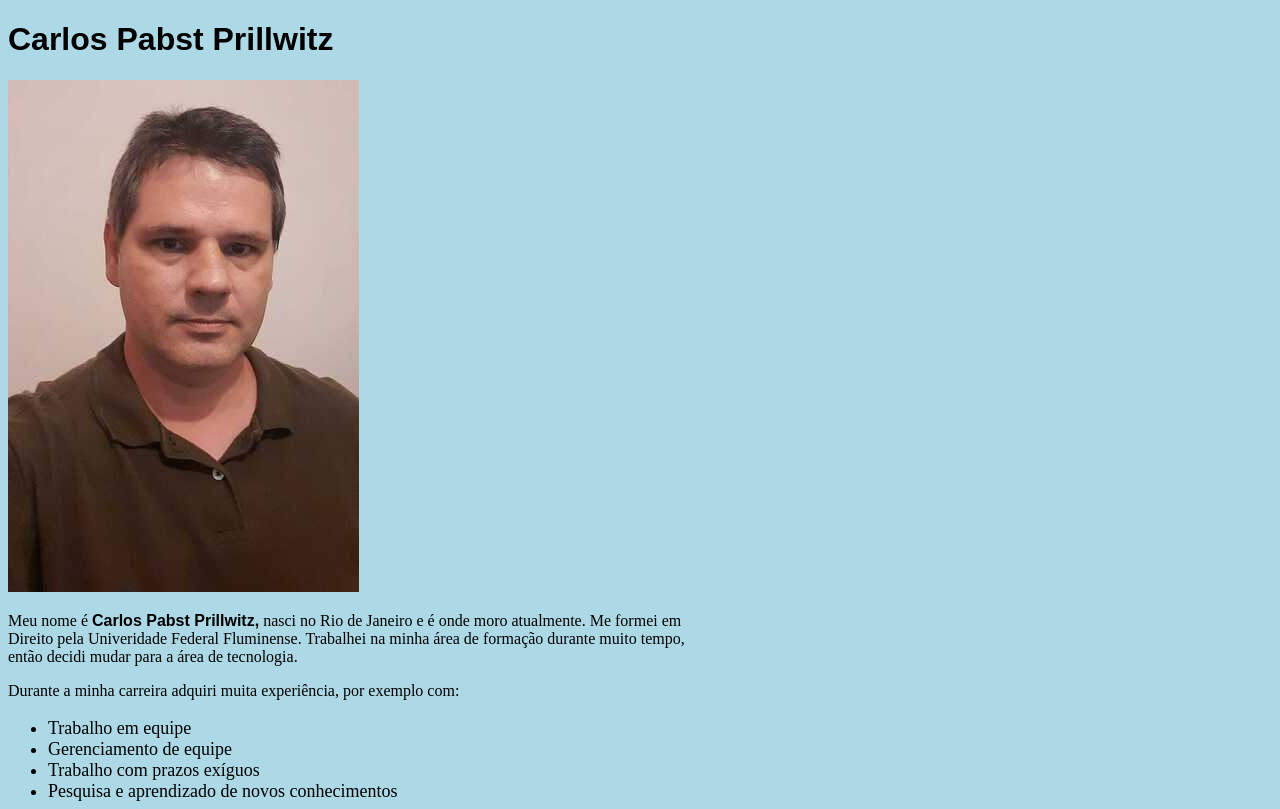
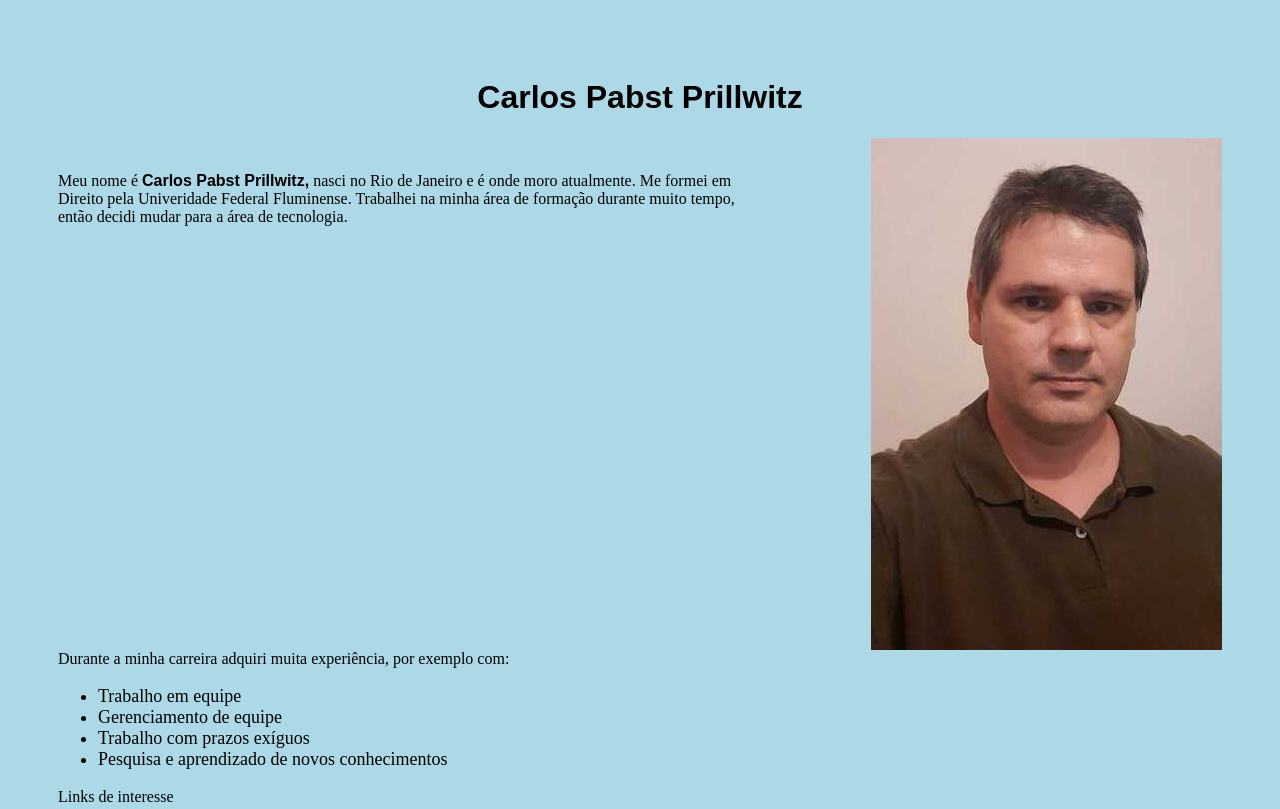
Before and after one commit to cprill/cprill.github.io, a plain HTML site: page index.html in a window 1280 px wide. Shown: the top 809 px of the page. Drawn offline with Linux system fonts and the light colour scheme.

Commit message:
primeiras alteracoes com box

```diff
--- a/index.html
+++ b/index.html
@@ -4,33 +4,22 @@
 <head>
   <meta charset="UTF-8">
   <title>Portifólio</title>
+  <link rel="stylesheet" href="style.css">
 
-  <style>
-
-    body {
-      background-color: lightblue;
-      /* color: lightblue; */
-    }
-    .nomeCarlos {
-      font-family: "Montserrat", sans-serif;
-    }
-    .lista {
-      font-size: large;
-    }
-
-  </style>
 </head>
 
 <body>
-
+  <div class="header">
     <h1 class="nomeCarlos" >Carlos Pabst Prillwitz</h1>
 
-
-    <img src="./image/foto_carlos.png" alt="Foto de Carlos">
-
+    <div>
+      <img src="./image/foto_carlos.png" alt="Foto de Carlos" class="fotoCarlos">
+      <div class="quemSou">
         <br><p>Meu nome é <strong class="nomeCarlos" >Carlos Pabst Prillwitz,</strong> nasci no Rio de Janeiro e é onde moro atualmente. Me formei em <br> Direito pela Univeridade Federal Fluminense. Trabalhei na minha área de formação durante muito tempo, <br>então decidi mudar para a área de tecnologia.</p>
-
-    <p>Durante a minha carreira adquiri muita experiência, por exemplo com:</p>
+      </div>
+    </div>
+  </div>
+  <p class="esperiencia">Durante a minha carreira adquiri muita experiência, por exemplo com:</p>
 
   <ul class="lista">
       <li>Trabalho em equipe</li>
--- /dev/null
+++ b/style.css
@@ -0,0 +1,35 @@
+body {
+    background-color: lightblue;
+    /* color: lightblue; */
+    padding: 50px;
+}
+
+.header{
+    text-align: center;
+
+
+}
+
+.fotoCarlos {
+    float: right;
+
+}
+
+.quemSou {
+    float: left;
+    text-align: justify;
+
+}
+
+.nomeCarlos {
+    font-family: "Montserrat", sans-serif;
+    align-content: center;
+}
+
+.lista {
+    font-size: large;
+}
+
+.esperiencia {
+    clear: both;
+}
```
Also changed, not shown: 1 other file. Lines whose indentation alone changed are shown as unchanged.
